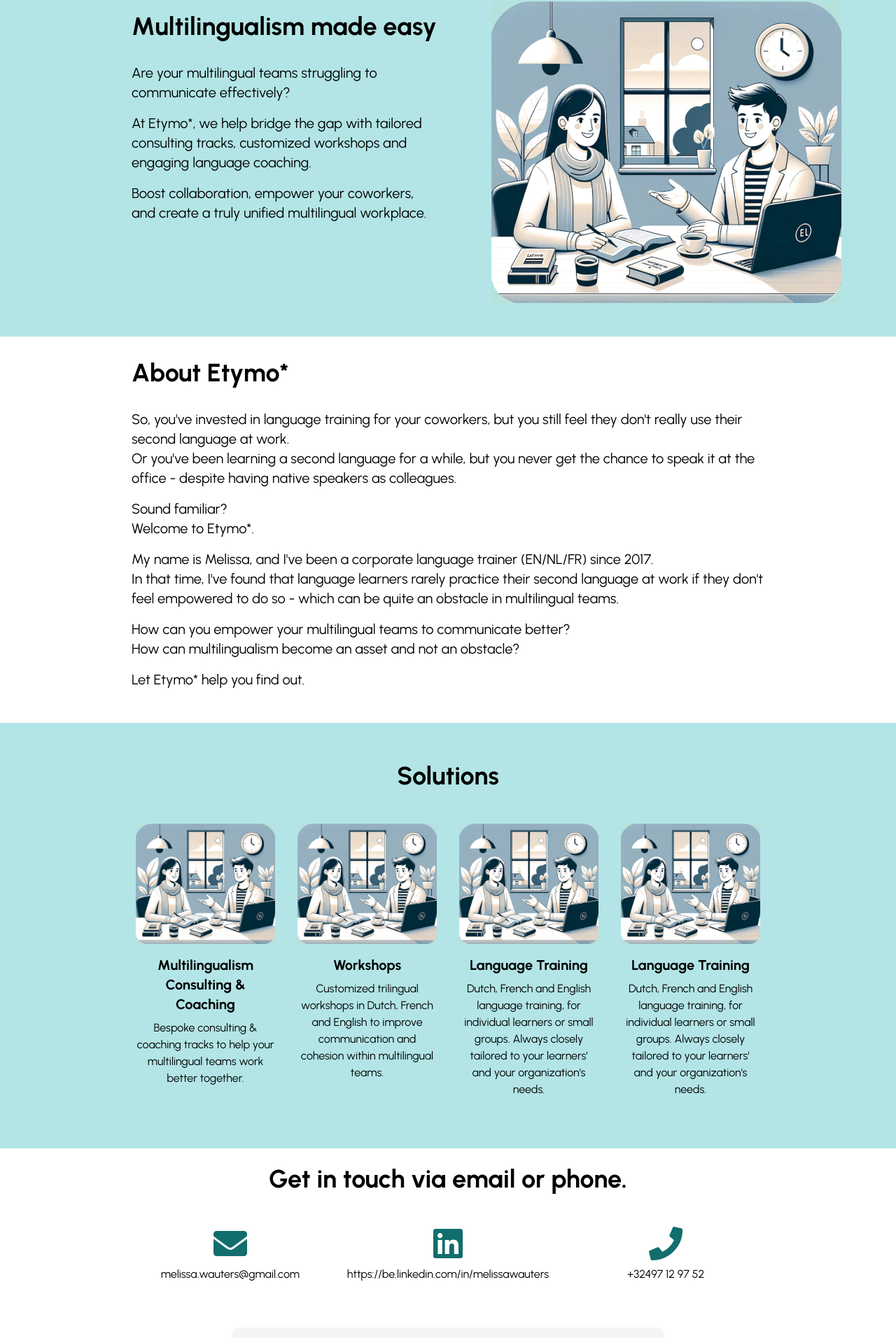
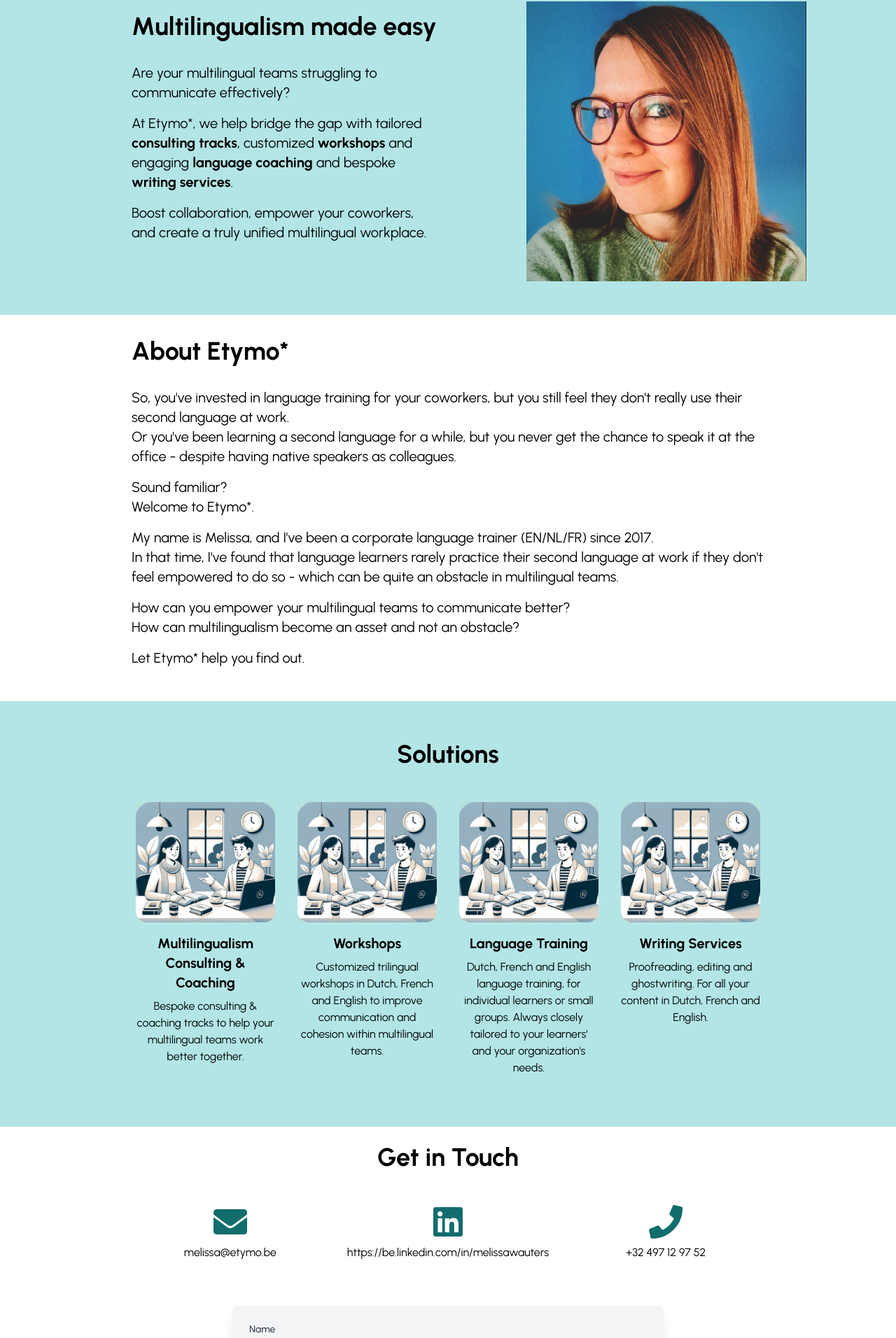
Before and after one commit to olivierpierre85/etymo, a Vue app: page / in a window 1280 px wide. Shown: the part 126-2038 px from the top of the page at 70% size. Built offline with nearby package versions, Linux system fonts and the light colour scheme.

Commit message:
translate menu new picture

```diff
--- a/src/App.vue
+++ b/src/App.vue
@@ -14,10 +14,10 @@
           </button>
         </div>
         <ul :class="{'hidden': !menuOpen, 'flex': menuOpen, 'flex-col': menuOpen, 'space-y-4': menuOpen, 'absolute': menuOpen, 'bg-white': menuOpen, 'top-16': menuOpen, 'right-4': menuOpen, 'p-4': menuOpen, 'border': menuOpen, 'md:flex': true, 'md:space-x-4': true, 'md:space-y-0': true, 'md:flex-row': true, 'md:static': true}">
-          <li><button @click="scrollToSection('multilingualism')" class="hover:underline">Welcome</button></li>
-          <li><button @click="scrollToSection('about')" class="hover:underline">About</button></li>
-          <li><button @click="scrollToSection('solutions')" class="hover:underline">Solutions</button></li>
-          <li><button @click="scrollToSection('contact')" class="hover:underline">Contact</button></li>
+          <li><button @click="scrollToSection('multilingualism')" class="hover:underline">{{ t('menu_multilingualism') }}</button></li>
+          <li><button @click="scrollToSection('about')" class="hover:underline">{{ t('menu_about') }}</button></li>
+          <li><button @click="scrollToSection('solutions')" class="hover:underline">{{ t('menu_solutions') }}</button></li>
+          <li><button @click="scrollToSection('contact')" class="hover:underline">{{ t('menu_contact') }}</button></li>
           <li>
             <select v-model="currentLanguage" class="hover:underline">
               <option value="en">English</option>
@@ -85,7 +85,7 @@
             <div class="flex-1 p-4">
               <i class="fas fa-envelope fa-3x mb-2 text-custom-dark-blue"></i>
               <!-- <h3 class="text-xl font-semibold mb-2">Email</h3> -->
-              <p>melissa.wauters@gmail.com</p>
+              <p>melissa@etymo.be</p>
             </div>
             <div class="flex-1 p-4">
               <a href="https://be.linkedin.com/in/melissawauters">
@@ -97,7 +97,7 @@
             <div class="flex-1 p-4">
               <i class="fas fa-phone fa-3x mb-2 text-custom-dark-blue"></i>
               <!-- <h3 class="text-xl font-semibold mb-2">Phone</h3> -->
-              <p>+32497 12 97 52</p>
+              <p>+32 497 12 97 52</p>
             </div>
           </div>
           <div class="w-full md:w-2/3 mx-auto mt-8">
@@ -135,7 +135,7 @@ section p {
 import emailjs from 'emailjs-com';
 import langData from './assets/languages';
 const logo = require('@/assets/logo.png');
-const image01 = require('@/assets/illustration-01.png');
+const image01 = require('@/assets/portrait.jpg');
 const solutionImage1 = require('@/assets/solution-01.png');
 const solutionImage2 = require('@/assets/solution-02.png');
 const solutionImage3 = require('@/assets/solution-03.png');
--- a/src/assets/languages.js
+++ b/src/assets/languages.js
@@ -1,12 +1,16 @@
 export default {
   en: {
+    menu_multilingualism: "Welcome",
+    menu_about: "About",
+    menu_solutions: "Solutions",
+    menu_contact: "Contact",
     multilingualism_title: "Multilingualism made easy",
     multilingualism_content: `
       <p>
         Are your multilingual teams struggling to communicate effectively?
       </p>
       <p>
-        At Etymo*, we help bridge the gap with tailored consulting tracks, customized workshops and engaging language coaching.
+        At Etymo*, we help bridge the gap with tailored <b>consulting tracks</b>, customized <b>workshops</b> and engaging <b>language coaching</b> and bespoke <b>writing services</b>.
       </p>
       <p>
       Boost collaboration, empower your coworkers, and create a truly unified multilingual workplace.
@@ -43,15 +47,19 @@ export default {
     solution_content_2: "Customized trilingual workshops in Dutch, French and English to improve communication and cohesion within multilingual teams. ",
     solution_title_3: "Language Training",
     solution_content_3: "Dutch, French and English language training, for individual learners or small groups. Always closely tailored to your learners' and your organization's needs.",
-    solution_title_4: "Language Training",
-    solution_content_4: "Dutch, French and English language training, for individual learners or small groups. Always closely tailored to your learners' and your organization's needs.",
-    contact_title: "Get in touch via email or phone.",
+    solution_title_4: "Writing Services",
+    solution_content_4: "Proofreading, editing and ghostwriting. For all your content in Dutch, French and English. ",
+    contact_title: "Get in Touch",
     contact_name: "Name",
     contact_email: "Email",
     contact_message: "Message",
     contact_send: "Send",
   },
   fr: {
+    menu_multilingualism: "Bienvenue",
+    menu_about: "À propos",
+    menu_solutions: "Solutions",
+    menu_contact: "Contact",
     multilingualism_title: "Le multilinguisme simplifié",
     multilingualism_content: `
       <p>
@@ -104,6 +112,10 @@ export default {
     contact_send: "Envoyer",
   },
   nl: {
+    menu_multilingualism: "Welkom",
+    menu_about: "Over Etymo*",
+    menu_solutions: "Oplossingen",
+    menu_contact: "Contact",
     multilingualism_title: "Meertaligheid eenvoudig gemaakt",
     multilingualism_content: `
       <p>
```
Also changed, not shown: src/assets/portrait.jpg (added), src/assets/portrait_original.jpg (added).
